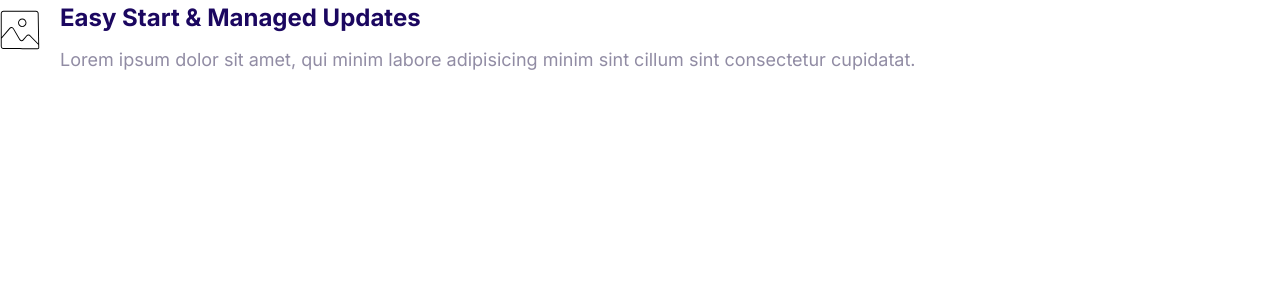
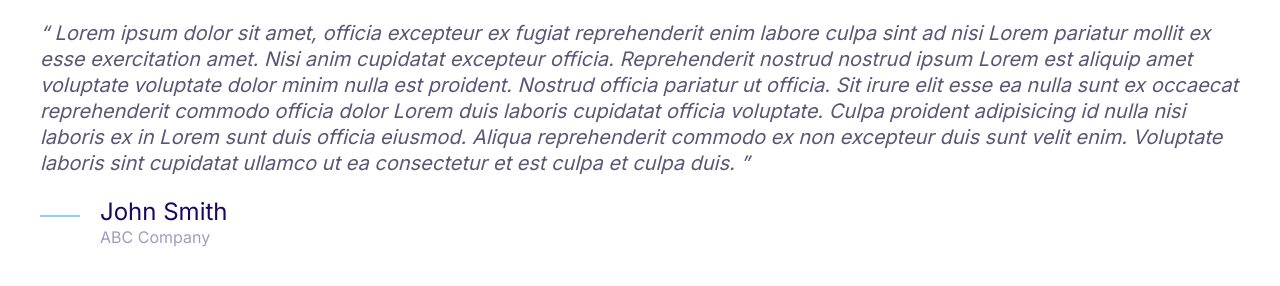
Before and after one commit to SeniorIntern/moshify, a plain HTML site: page index.html in a window 1280 px wide. Drawn offline with Linux system fonts and the light colour scheme.

Commit message:
Build the quotes component

```diff
--- a/css/styles.css
+++ b/css/styles.css
@@ -4,6 +4,7 @@
   --color-accent: #ff3400;
   --color-headings: #1b0760;
   --color-body: #918ca4;
+  --color-body-darker: #5c5577;
   --color-border: #ccc;
   --border-radius: 30px;
 }
@@ -379,3 +380,52 @@ a {
 .media__image {
   margin-top: 1rem;
 }
+
+/* Quote */
+.quote {
+  font-size: 3rem;
+  font-style: italic;
+  color: var(--color-body-darker);
+  line-height: 1.3;
+}
+
+.quote__text::before {
+  content: open-quote;
+}
+
+.quote__text::after {
+  content: close-quote;
+}
+
+.quote__author {
+  font-size: 3rem;
+  font-weight: 500;
+  font-style: normal;
+  margin-bottom: 0;
+}
+
+.quote__organization {
+  color: var(--color-headings);
+  opacity: 0.4;
+  font-size: 2rem;
+  font-style: normal;
+}
+
+.quote__line {
+  position: relative;
+  bottom: 10px;
+}
+
+@media screen and (min-width: 1024px) {
+  .quote {
+    font-size: 2rem;
+  }
+
+  .quote__author {
+    font-size: 2.4rem;
+  }
+
+  .quote__organization {
+    font-size: 1.6rem;
+  }
+}
--- a/index.html
+++ b/index.html
@@ -14,19 +14,30 @@
 </head>
 
 <body>
+  <blockquote class="quote">
+    <p class="quote__text">
+      Lorem ipsum dolor sit amet, officia excepteur ex fugiat reprehenderit enim labore culpa sint ad nisi Lorem
+      pariatur mollit ex esse exercitation amet. Nisi anim cupidatat excepteur officia. Reprehenderit nostrud nostrud
+      ipsum Lorem est aliquip amet voluptate voluptate dolor minim nulla est proident. Nostrud officia pariatur ut
+      officia. Sit irure elit esse ea nulla sunt ex occaecat reprehenderit commodo officia dolor Lorem duis laboris
+      cupidatat officia voluptate. Culpa proident adipisicing id nulla nisi laboris ex in Lorem sunt duis officia
+      eiusmod. Aliqua reprehenderit commodo ex non excepteur duis sunt velit enim. Voluptate laboris sint cupidatat
+      ullamco ut ea consectetur et est culpa et culpa duis.
+    </p>
+    <footer>
       <div class="media">
         <div class="media__image">
-      <svg class="icon icon--primary">
-        <use xlink:href="images/sprite.svg#snap"></use>
+          <svg class="icon icon--primary quote__line">
+            <use xlink:href="images/sprite.svg#line"></use>
           </svg>
         </div>
         <div class="media__body">
-      <h3 class="media__title">Easy Start & Managed Updates</h3>
-      <p>
-        Lorem ipsum dolor sit amet, qui minim labore adipisicing minim sint cillum sint consectetur cupidatat.
-      </p>
+          <h3 class="media__title quote__author">John Smith</h3>
+          <p class="quote__organization">ABC Company</p>
         </div>
       </div>
+    </footer>
+  </blockquote>
 </body>
 
 </html>
```
Also changed, not shown: components/quotes.html (added, +24 -0 lines). Lines whose indentation alone changed are shown as unchanged.
